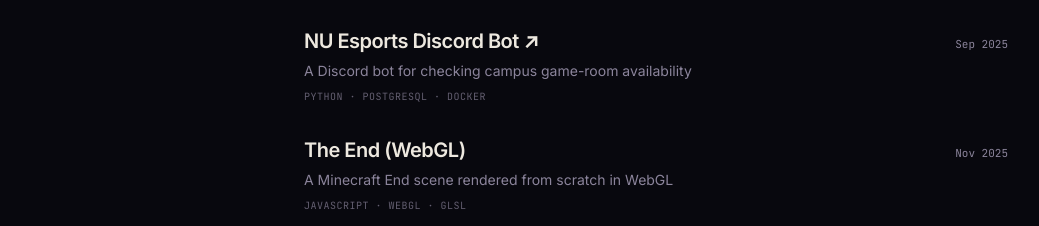
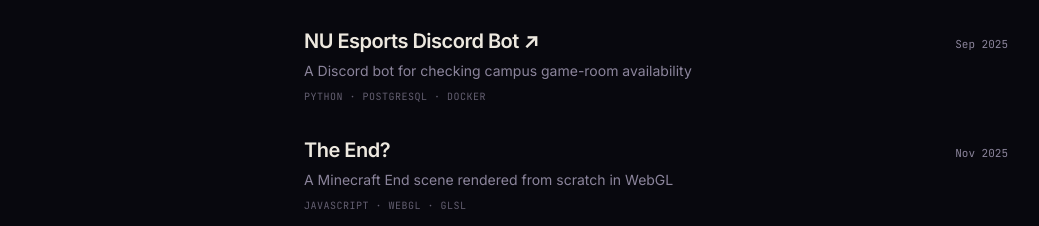
Before and after one commit to aiden-lee11/personal-site, a Next.js app in the folder site/: page / in a window 1280 px wide. Shown: the part 1200-1426 px from the top of the page, without its empty margins (120-1159 px from the left). Built offline with nearby package versions, Linux system fonts and the light colour scheme.

Commit message:
projects: the end gets its question mark everywhere
Co-Authored-By: Claude Fable 5 <noreply@anthropic.com>
Claude-Session: https://claude.ai/code/session_01C5LaodJAZF8eHkT9uMxxhM

```diff
--- a/site/src/data/projects.ts
+++ b/site/src/data/projects.ts
@@ -36,7 +36,7 @@ export const LIVE: LiveThing[] = [
     external: true,
   },
   {
-    title: "The End",
+    title: "The End?",
     blurb: "A Minecraft End scene in hand-rolled WebGL.",
     href: "/the-end",
     cta: "fly around the End",
@@ -78,7 +78,7 @@ export const projects: Project[] = [
   },
   {
     slug: "the-end",
-    title: "The End (WebGL)",
+    title: "The End?",
     tagline: "A Minecraft End scene rendered from scratch in WebGL",
     stack: ["JavaScript", "WebGL", "GLSL"],
     period: "Nov 2025 – Dec 2025",
```
